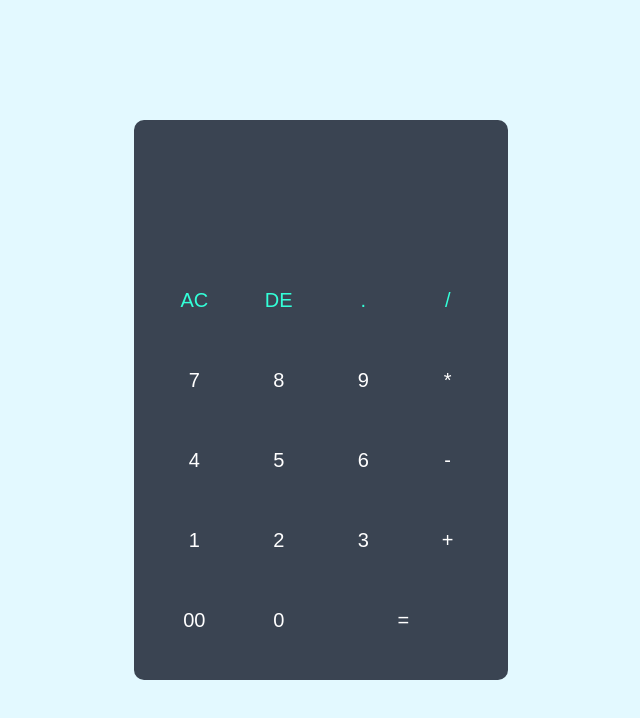
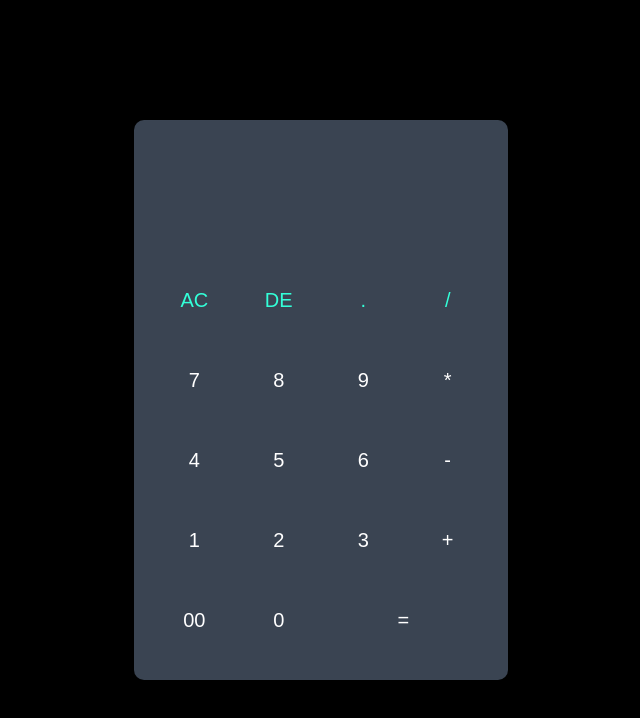
Before and after one commit to trshxyz/Calculator.com, a plain HTML site: page index.html in a window 1280 px wide. Shown: the whole page, without its empty margins (319-959 px from the left). Drawn offline with Linux system fonts and the light colour scheme.

Commit message:
Add files via upload

```diff
--- a/style.css
+++ b/style.css
@@ -9,7 +9,7 @@
 .container{
     width: 100%;
     height: 100vh;
-    background: #e3f9ff;
+    background: #000000;
     display: flex;
     align-items: center;
     justify-content: center;
```
